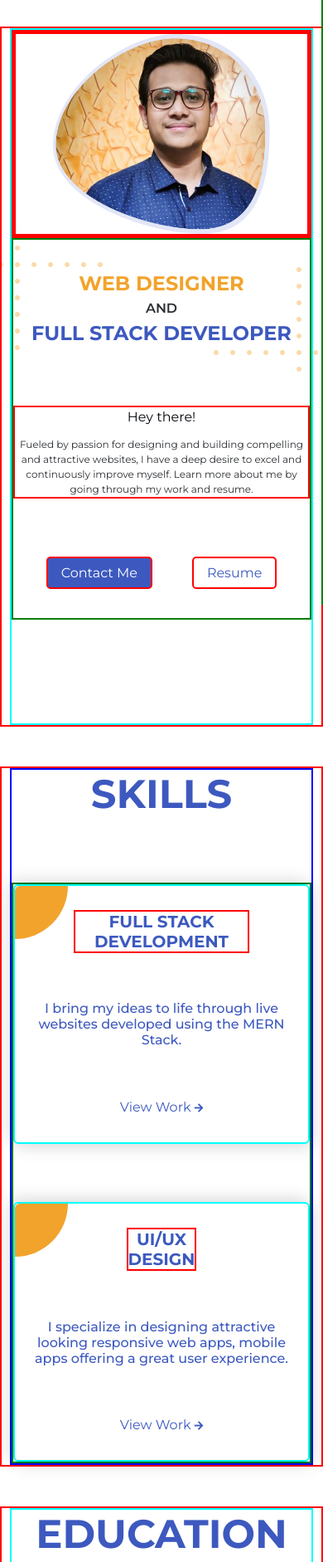
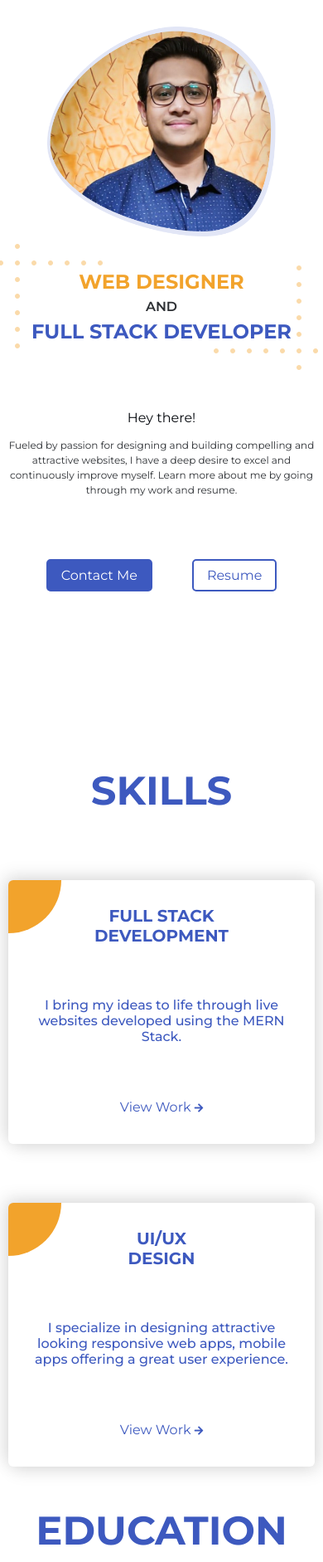
Before and after one commit to Abhii-Agarwal09/Abhishek_Agarwal_Portfolio, a plain HTML site: page index.html in a window 390 px wide. Shown: the part 117-2000 px from the top of the page at 83% size. Drawn offline with Linux system fonts and the light colour scheme; a web font is replaced by a local one.

Commit message:
borders removed

```diff
--- a/CSS/education/education-responsive-styles.css
+++ b/CSS/education/education-responsive-styles.css
@@ -6,11 +6,9 @@
         justify-content: space-between;
     }
     .education__cards-container {
-        border: 2px solid red;
         flex: 0.9;
     }
     .education__card {
-        border: 2px solid cyan;
         height: 450px;
         width: 350px;
     }
@@ -20,7 +18,6 @@
         width: 95%;
     }
     .education__cards-container {
-        border: 2px solid green;
         flex-direction: column;
         gap: 2rem;
     }
@@ -46,14 +43,12 @@
     }
     .education__card-heading {
         font-size: 1.25rem;
-        border: 2px solid green;
         width: 100%;
     }
     .education__card-text {
         font-weight: 500;
     }
     .major {
-        border: 1px solid red;
         width: 100%;
     }
 }
--- a/CSS/global-responsive-styles.css
+++ b/CSS/global-responsive-styles.css
@@ -1,6 +1,5 @@
 @media all and (max-width: 1200px) {
     .child-container {
         width: 85%;
-        border: 2px solid cyan;
     }
 }
--- a/CSS/global-styles.css
+++ b/CSS/global-styles.css
@@ -61,13 +61,11 @@ a {
 }
 
 .container {
-    border: 2px solid red;
     margin: 0 auto;
     max-width: 1920px;
 }
 
 .child-container {
-    border: 2px solid blue;
     width: 100%;
     margin: 0 auto;
     max-width: 1300px;
@@ -110,7 +108,6 @@ a {
 .card {
     height: 400px;
     width: 400px;
-    border: 2px solid green;
     position: relative;
     justify-content: space-around;
     border-radius: 6px;
--- a/CSS/hero/hero-responsive-styles.css
+++ b/CSS/hero/hero-responsive-styles.css
@@ -13,7 +13,6 @@
     }
     .hero__image {
         height: 45%;
-        border: 5px solid red;
     }
     .hero__image img {
         height: 100%;
@@ -60,7 +59,6 @@
     }
     .contact-btn,
     .resume-btn {
-        border: 2px solid red;
         padding: 0.5rem 1rem;
     }
 }
@@ -78,7 +76,6 @@
     }
 
     .hero__info-about-text {
-        border: 2px solid red;
         width: 90%;
     }
     .hero__info-about-text .info__about-heading {
@@ -118,7 +115,6 @@
     }
 
     .hero__info-about-text {
-        border: 2px solid red;
         width: 100%;
     }
     .hero__info-about-text .info__about-heading {
--- a/CSS/hero/hero-styles.css
+++ b/CSS/hero/hero-styles.css
@@ -11,7 +11,6 @@
     display: flex;
     flex-direction: column;
     justify-content: space-around;
-    border: 2px solid green;
     width: 55%;
 }
 
@@ -83,5 +82,4 @@
 
 .hero__image {
     width: 45%;
-    border: 2px solid pink;
 }
--- a/CSS/navbar/navbar-responsive-styles.css
+++ b/CSS/navbar/navbar-responsive-styles.css
@@ -38,8 +38,6 @@
         padding: 1rem 2rem;
         margin: 6rem 1rem;
         text-align: center;
-        border: 2px solid red;
-        /* display: block; */
         color: #fff;
     }
     .navbar__link {
--- a/CSS/navbar/navbar-styles.css
+++ b/CSS/navbar/navbar-styles.css
@@ -36,7 +36,6 @@
     justify-content: space-between;
     align-items: center;
     list-style-type: none;
-    border: 2px solid green;
 }
 
 .navbar__item {
--- a/CSS/skills/skills-responsive-styles.css
+++ b/CSS/skills/skills-responsive-styles.css
@@ -6,11 +6,9 @@
         justify-content: space-between;
     }
     .skills__cards-container {
-        border: 2px solid red;
         flex: 0.9;
     }
     .skill__card {
-        border: 2px solid cyan;
         height: 450px;
         width: 350px;
     }
@@ -18,7 +16,6 @@
 
 @media all and (max-width: 1000px) {
     .skills__cards-container {
-        border: 2px solid green;
         flex-direction: column;
         gap: 2rem;
     }
--- a/CSS/skills/skills-styles.css
+++ b/CSS/skills/skills-styles.css
@@ -6,7 +6,6 @@
 
 .skills__container {
     height: 100%;
-    border: 2px solid blue;
 }
 
 .skills__heading h1 {
@@ -18,7 +17,6 @@
 }
 
 .skill__card-heading {
-    border: 2px solid red;
     font-size: 1.75rem;
 }
 
```
